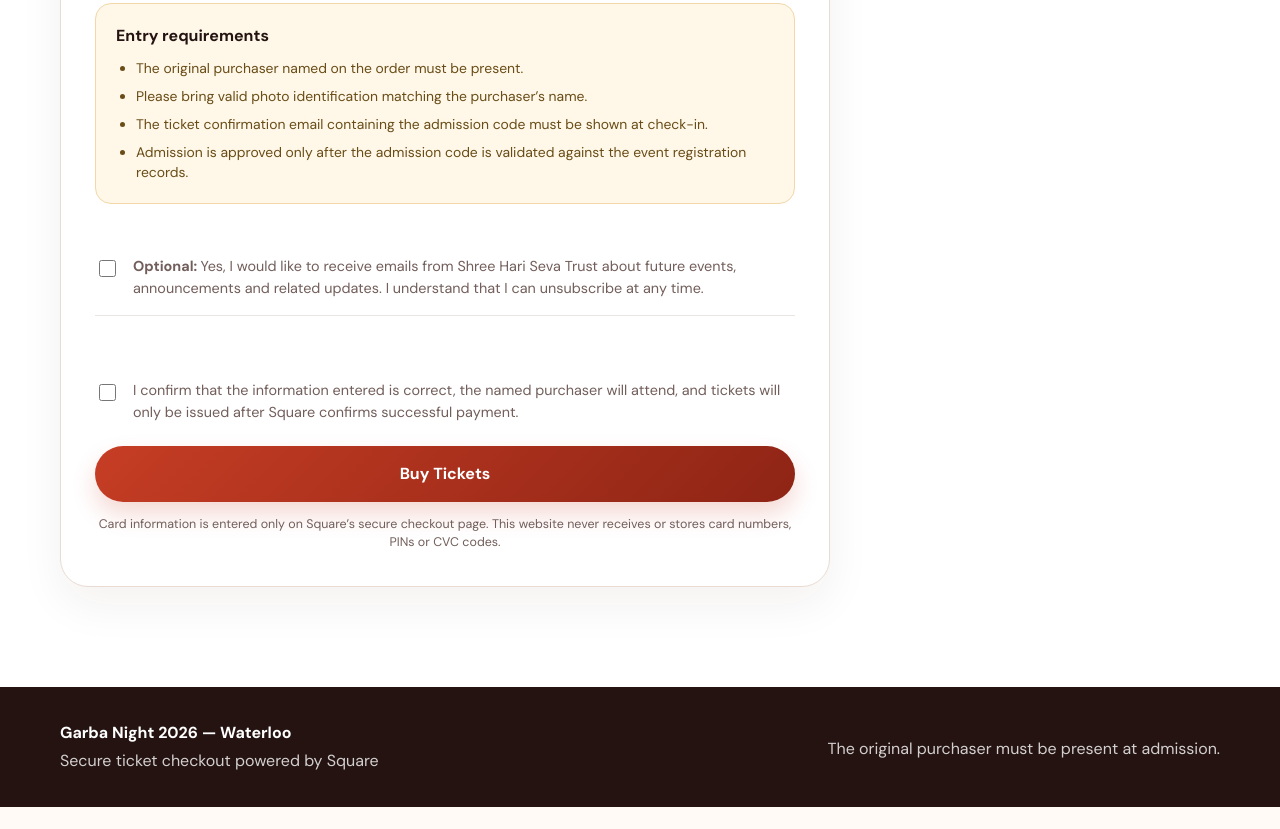
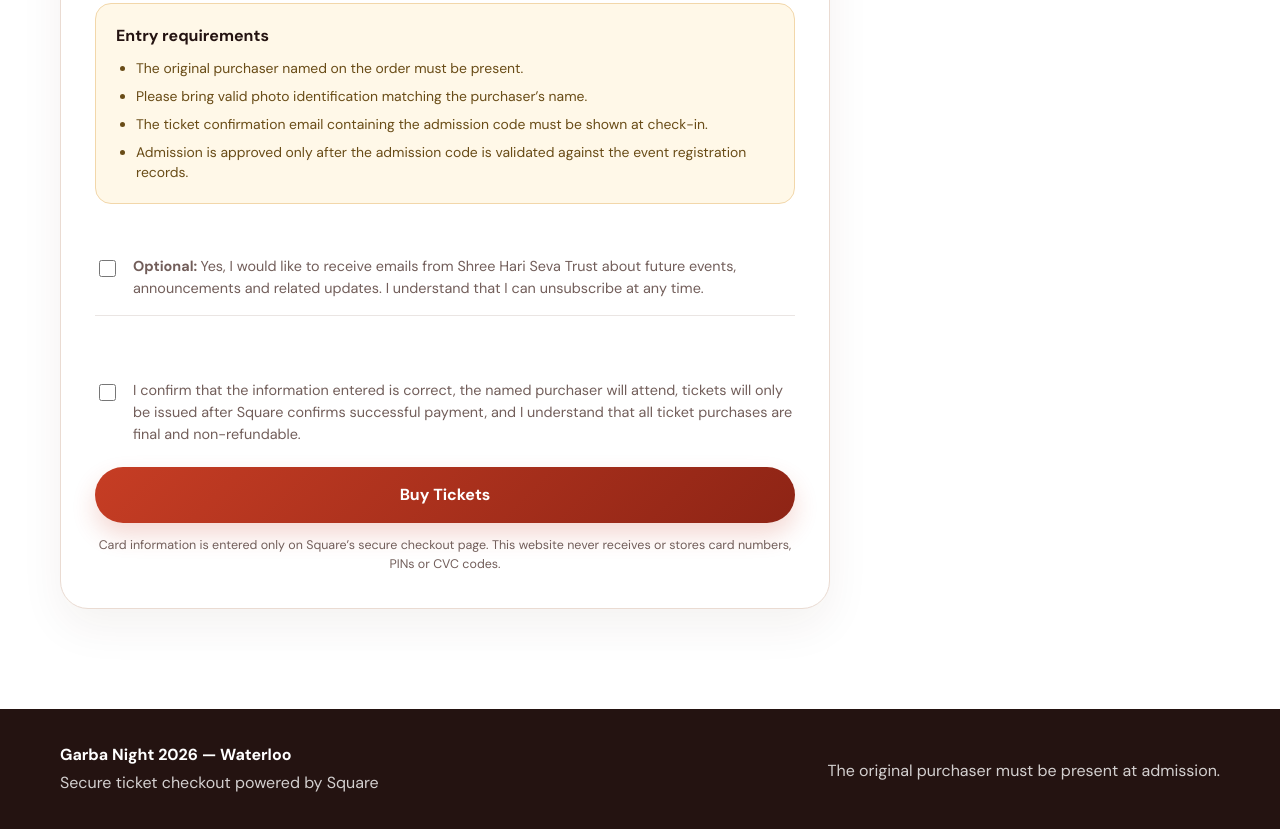
Before and after one commit to Vedant0603/garba-ticketing-waterloo, a plain HTML site: page index.html in a window 1280 px wide. Shown: the part 1872-2701 px from the top of the page. Before the commit the page ends 2679 px from the top, so only its background shows below. Drawn offline with nearby package versions, Linux system fonts and the light colour scheme.

Commit message:
Add no-refund policy to checkout

```diff
--- a/index.html
+++ b/index.html
@@ -571,10 +571,11 @@
                 />
 
                 <span>
-                  I confirm that the information entered is
-                  correct, the named purchaser will attend,
-                  and tickets will only be issued after Square
-                  confirms successful payment.
+                    I confirm that the information entered is
+  correct, the named purchaser will attend,
+  tickets will only be issued after Square
+  confirms successful payment, and I understand
+  that all ticket purchases are final and non-refundable.
                 </span>
 
               </label>
```
